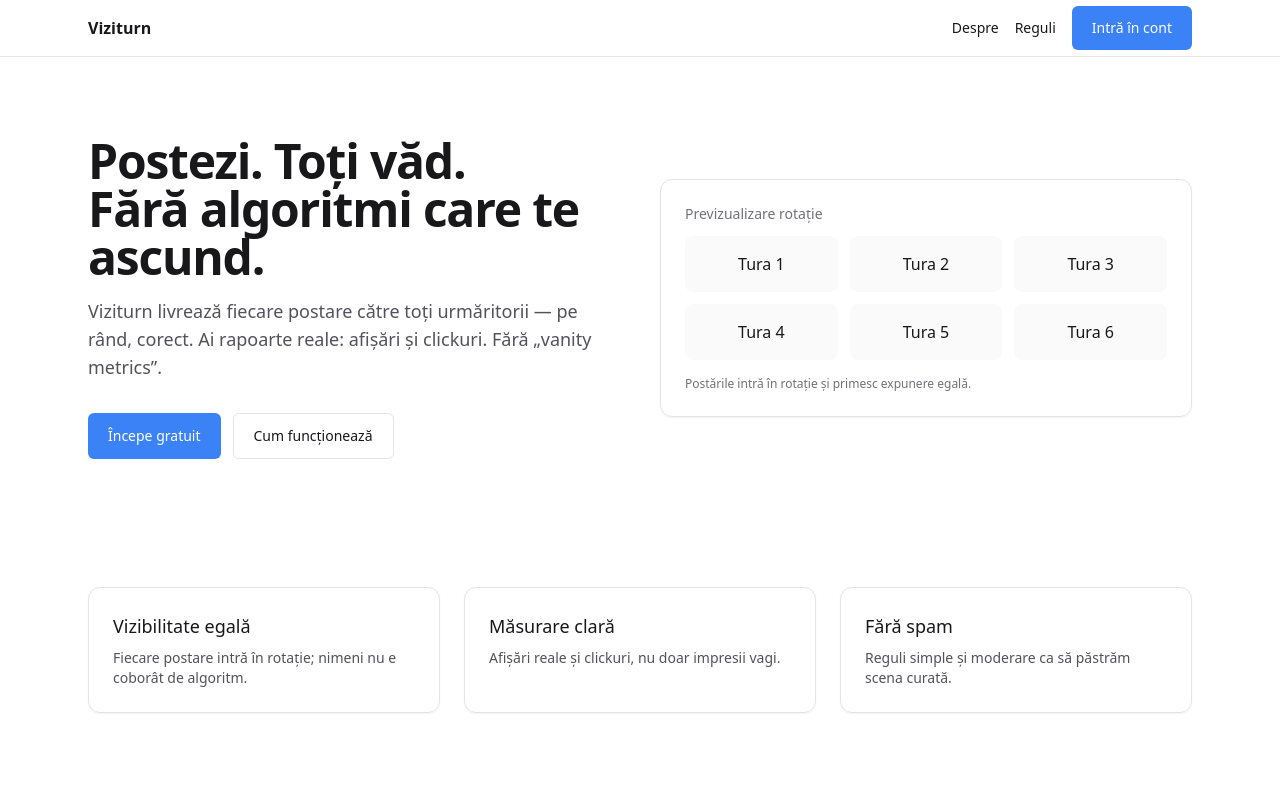
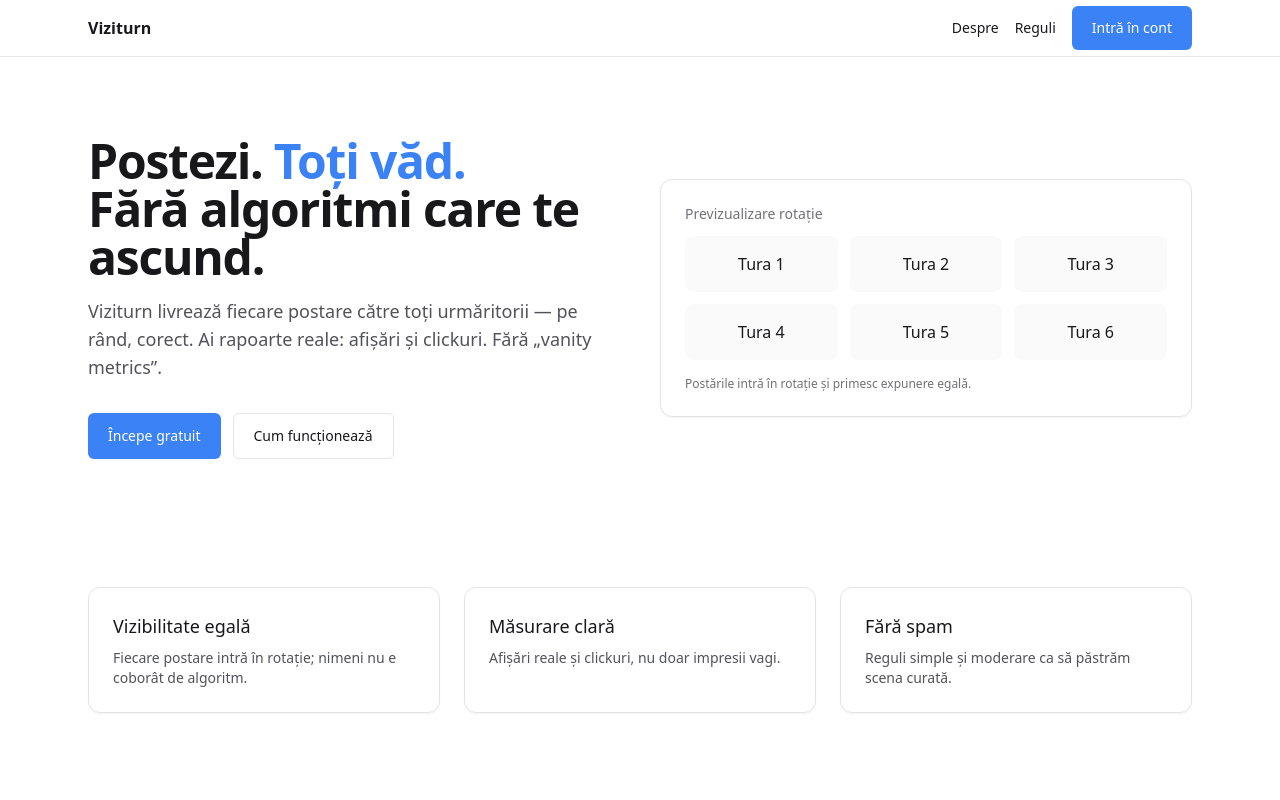
Before and after one commit to danhome-blip/ViziTurn, a Next.js app: page / in a window 1280 px wide. Shown: the top 800 px of the page. Built offline with nearby package versions, Linux system fonts and the light colour scheme.

Commit message:
Update index.js

```diff
--- a/pages/index.js
+++ b/pages/index.js
@@ -1,6 +1,7 @@
+import React from 'react';
 export default function Home() {
   return (
-    <>
+    <div>
       <header className="border-b">
         <div className="container flex h-14 items-center justify-between">
           <a href="/" className="font-semibold">Viziturn</a>
@@ -11,14 +12,12 @@ export default function Home() {
           </nav>
         </div>
       </header>
-
       <main>
-        {/* Hero */}
         <section className="container py-20">
           <div className="grid items-center gap-10 md:grid-cols-2">
             <div>
               <h1 className="text-4xl font-semibold tracking-tight md:text-5xl">
-                Postezi. <span className="text-brand">Toți văd.</span><br/> Fără algoritmi care te ascund.
+                Postezi. <span className="text-blue-500">Toți văd.</span><br/> Fără algoritmi care te ascund.
               </h1>
               <p className="mt-4 text-lg text-zinc-600">
                 Viziturn livrează fiecare postare către toți urmăritorii — pe rând, corect.
@@ -36,14 +35,10 @@ export default function Home() {
                   <div key={x} className="rounded-lg bg-zinc-50 p-4 text-center">{x}</div>
                 ))}
               </div>
-              <p className="mt-4 text-xs text-zinc-500">
-                Postările intră în rotație și primesc expunere egală.
-              </p>
+              <p className="mt-4 text-xs text-zinc-500">Postările intră în rotație și primesc expunere egală.</p>
             </div>
           </div>
         </section>
-
-        {/* Features */}
         <section className="container py-12">
           <div className="grid gap-6 md:grid-cols-3">
             {[
@@ -58,20 +53,17 @@ export default function Home() {
             ))}
           </div>
         </section>
-
-        {/* CTA */}
         <section className="container py-16 text-center">
           <h2 className="text-3xl font-semibold">E rândul tău să fii văzut.</h2>
           <p className="mt-3 text-zinc-600">Creează-ți contul și publică prima postare în 60 de secunde.</p>
           <a href="/login" className="mt-6 inline-block btn-primary">Creează cont</a>
         </section>
       </main>
-
       <footer className="mt-20 border-t">
         <div className="container py-10 text-sm text-zinc-600">
-          © {new Date().getFullYear()} Viziturn • <a className="hover:underline" href="/rules">Reguli & Disclaimer</a>
+          © {new Date().getFullYear()} Viziturn • <a className="hover:underline" href="/rules">Reguli &amp; Disclaimer</a>
         </div>
       </footer>
-    </>
+    </div>
   );
 }
```
